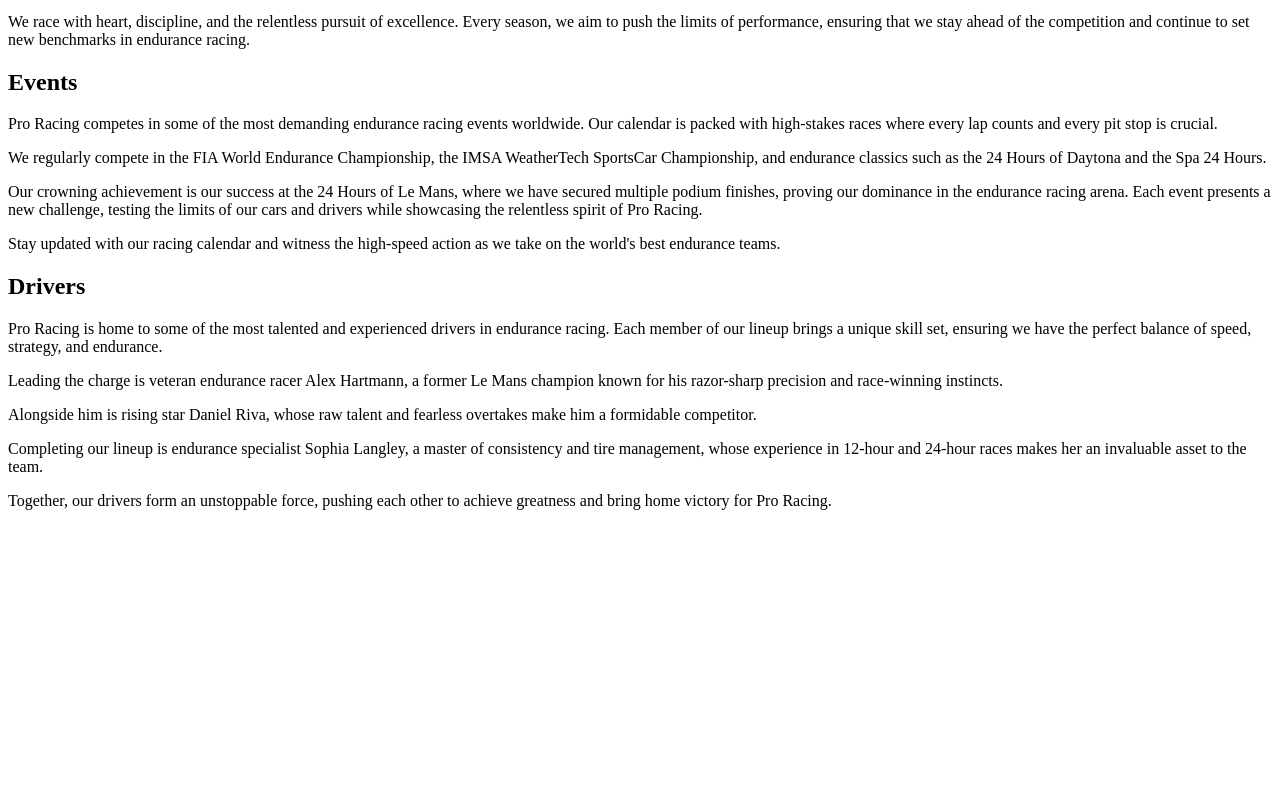
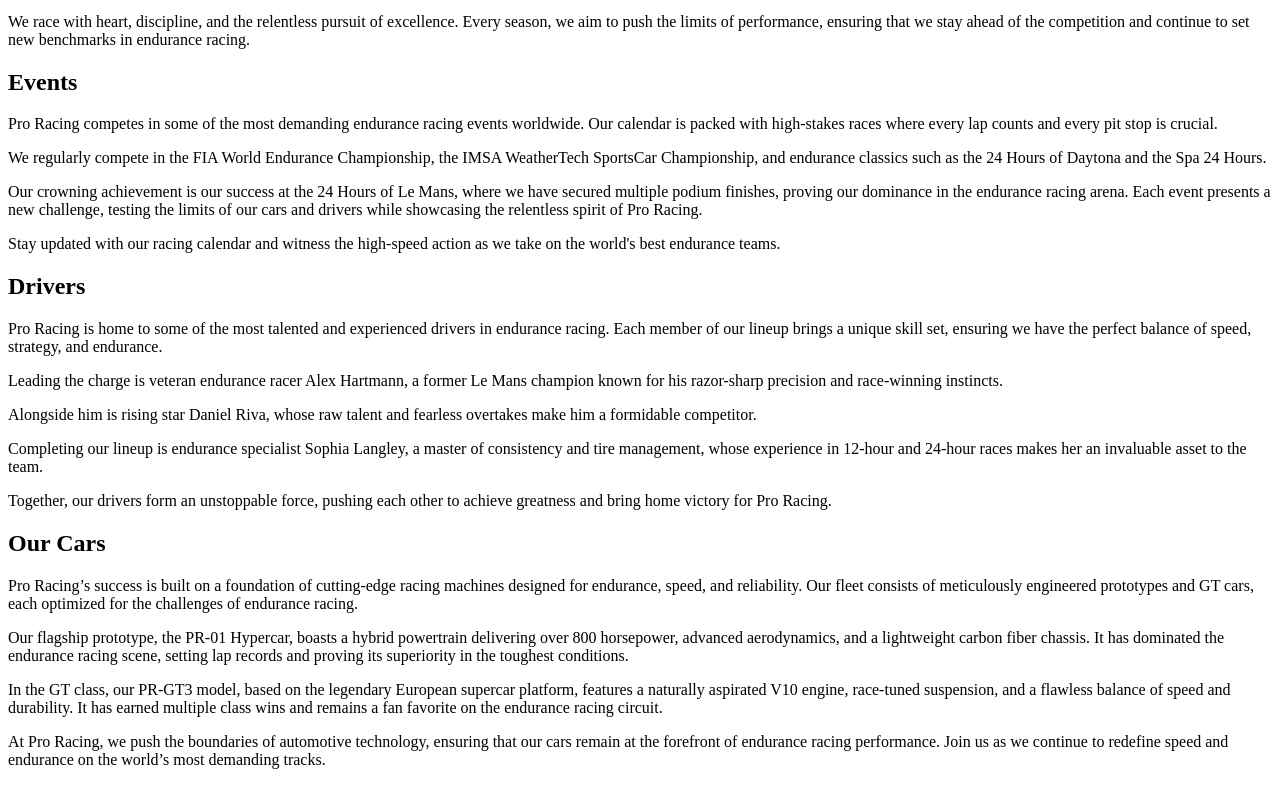
Before and after one commit to sarahcantrill/RaceCalender, a plain HTML site: page index.html in a window 1280 px wide. Shown: the part 391-1176 px from the top of the page. Before the commit the page ends 917 px from the top, so only its background shows below. Drawn offline with Linux system fonts and the light colour scheme.

Commit message:
adding cars content

```diff
--- a/index.html
+++ b/index.html
@@ -51,6 +51,14 @@
         <p class="driver-content">Together, our drivers form an unstoppable force, pushing each other to achieve greatness and bring home victory for Pro Racing. </p>
     </section>
 
+    <section id="cars" class="cars">
+        <h2>Our Cars</h2>
+        <p class="cars-content">Pro Racing’s success is built on a foundation of cutting-edge racing machines designed for endurance, speed, and reliability. Our fleet consists of meticulously engineered prototypes and GT cars, each optimized for the challenges of endurance racing.</p>
+        <p class="cars-content">Our flagship prototype, the PR-01 Hypercar, boasts a hybrid powertrain delivering over 800 horsepower, advanced aerodynamics, and a lightweight carbon fiber chassis. It has dominated the endurance racing scene, setting lap records and proving its superiority in the toughest conditions.</p>
+        <p class="cars-content">In the GT class, our PR-GT3 model, based on the legendary European supercar platform, features a naturally aspirated V10 engine, race-tuned suspension, and a flawless balance of speed and durability. It has earned multiple class wins and remains a fan favorite on the endurance racing circuit.</p>
+        <p class="cars-content">At Pro Racing, we push the boundaries of automotive technology, ensuring that our cars remain at the forefront of endurance racing performance. Join us as we continue to redefine speed and endurance on the world’s most demanding tracks.</p>
+    </section>
+
 
 </body>
 </html>
```
